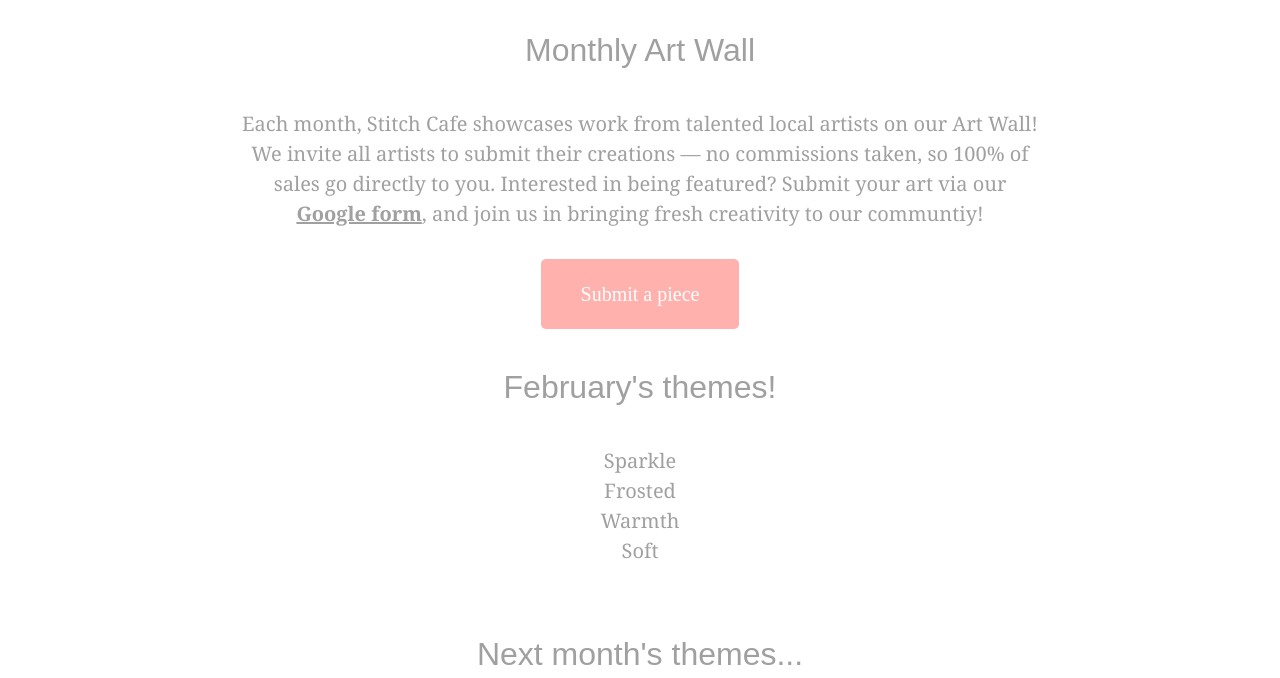
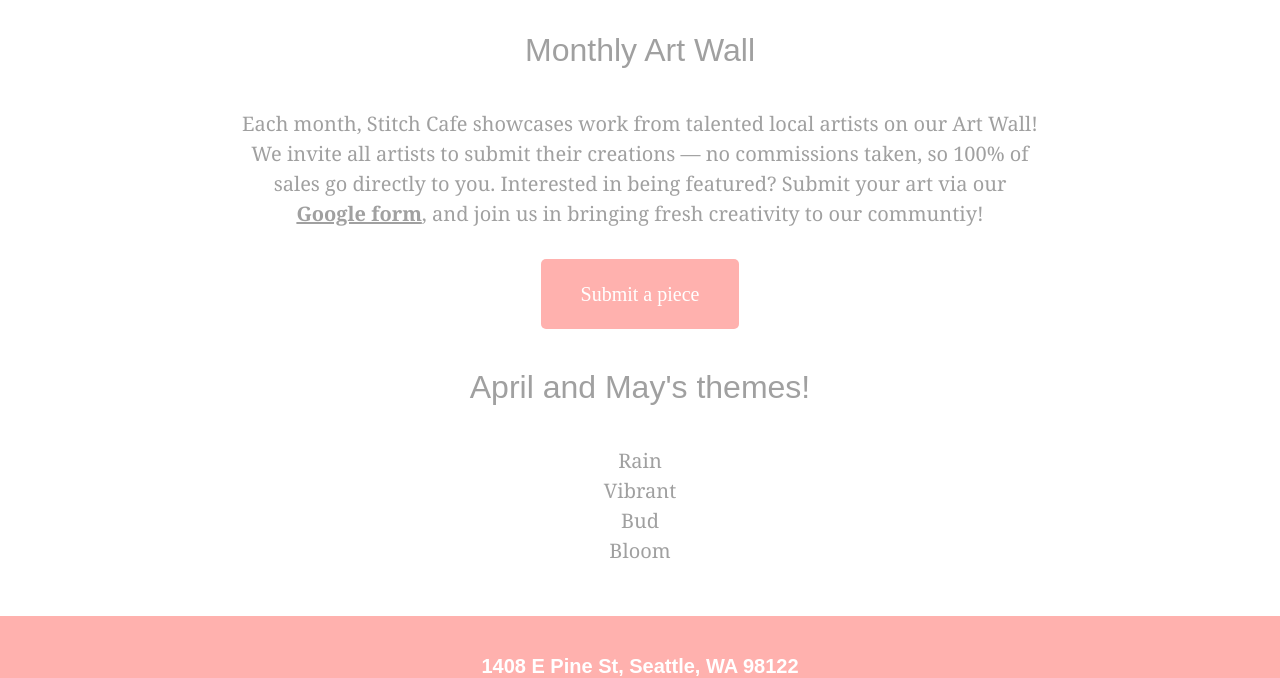
Before and after one commit to mhanberry1/stitch-cafe-website, a plain HTML site: page art-wall.html in a window 1280 px wide. Shown: the part 131-809 px from the top of the page. Drawn offline with Linux system fonts and the light colour scheme; a web font is replaced by a local one.

Commit message:
update art wall

```diff
--- a/art-wall.html
+++ b/art-wall.html
@@ -25,17 +25,16 @@
 		<main>
 			<h1>Monthly Art Wall</h1>
 			<p>
-				Each month, Stitch Cafe showcases work from talented local artists on our Art Wall! We invite all artists to submit their creations &mdash; no commissions taken, so 100% of sales go directly to you. Interested in being featured? Submit your art via our <a href="https://forms.gle/oVjwxqJzQ4aY4Rbs6">Google form</a>, and join us in bringing fresh creativity to our communtiy!
+				Each month, Stitch Cafe showcases work from talented local artists on our Art Wall! We invite all artists to submit their creations &mdash; no commissions taken, so 100% of sales go directly to you. Interested in being featured? Submit your art via our <a href="https://forms.gle/PuuM3PQBq4v1TDk39">Google form</a>, and join us in bringing fresh creativity to our communtiy!
 			</p>
-			<a class="button" href="https://forms.gle/oVjwxqJzQ4aY4Rbs6">Submit a piece</a>
-			<h2>February's themes!</h2>
+			<a class="button" href="https://forms.gle/PuuM3PQBq4v1TDk39">Submit a piece</a>
+			<h2>April and May's themes!</h2>
 			<p>
-				Sparkle<br>
-				Frosted<br>
-				Warmth<br>
-				Soft<br>
+				Rain<br>
+				Vibrant<br>
+				Bud<br>
+				Bloom<br>
 			</p>
-			<h2>Next month's themes...</h2>
 		</main>
 		<footer>
 			1408 E Pine St, Seattle, WA 98122
```
